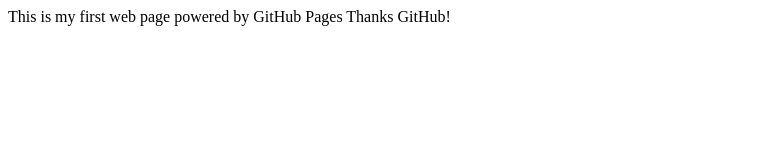
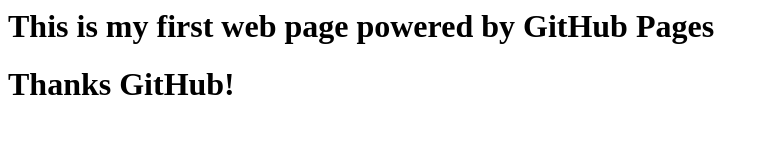
Before and after one commit to ipazmino19/myFirstRepo, a plain HTML site: page index.html in a window 1280 px wide. Shown: the whole page, without its empty margins (0-769 px from the left). Drawn offline with Linux system fonts and the light colour scheme.

Commit message:
Update index.html

```diff
--- a/index.html
+++ b/index.html
@@ -1,5 +1,5 @@
 <html>
-<hl> This is my first web page powered by GitHub Pages <hl>
+<h1> This is my first web page powered by GitHub Pages <h1>
 
 Thanks GitHub!
 
```
